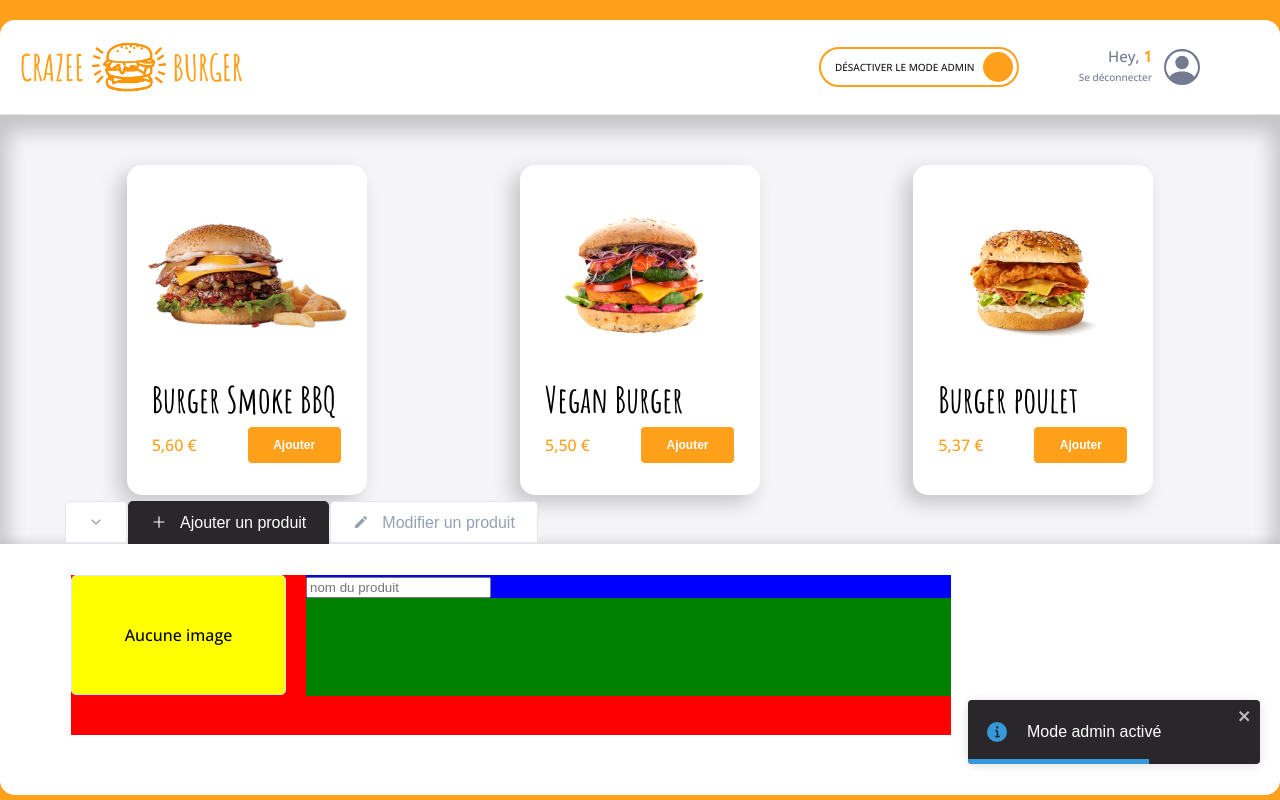
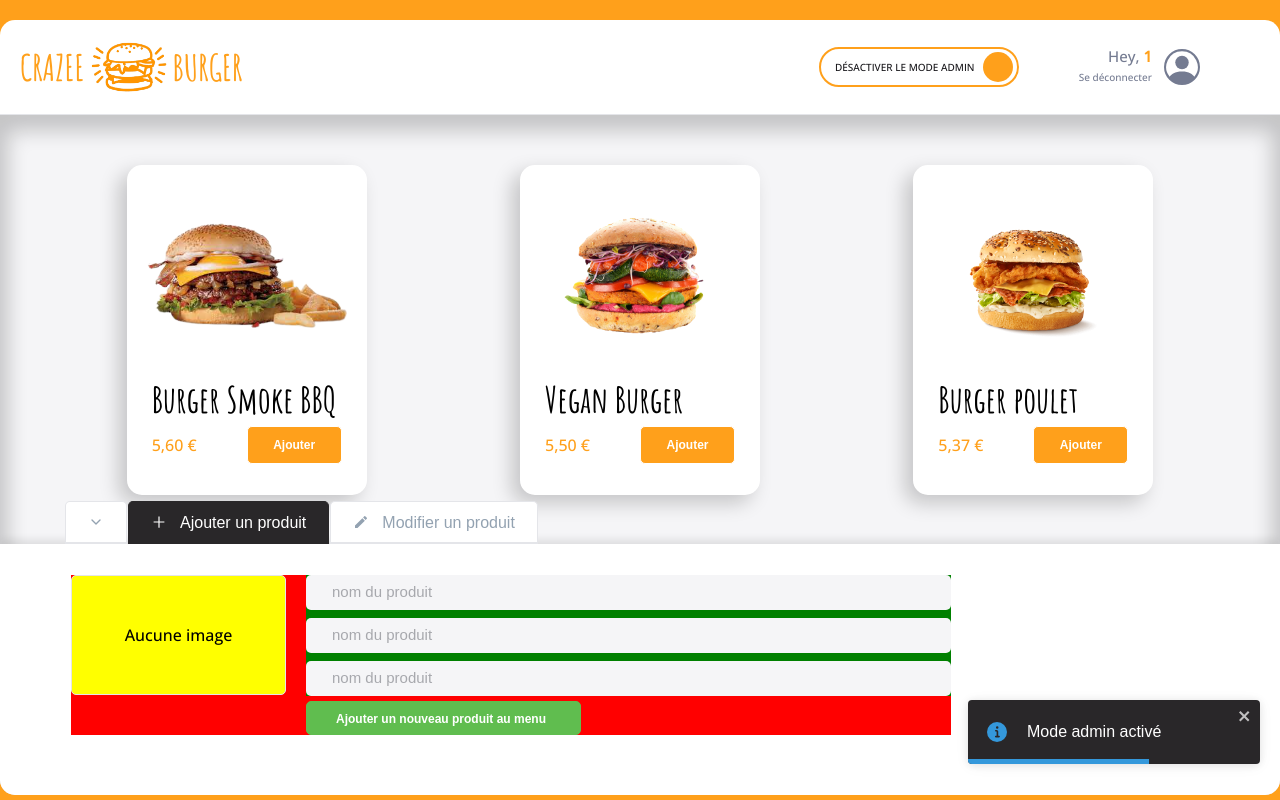
Before and after one commit to Ovgodd/crazee-burger, a React (Create React App) app: page /order/1 in a window 1280 px wide. Both pictures are taken after a click on the label 918 px from the left and 67 px from the top of the page. Built offline with nearby package versions, Linux system fonts and the light colour scheme; grey boxes are pictures that could not be loaded.

Commit message:
💄  F08 > Admin > finishing layout

```diff
--- a/src/components/pages/order/Admin/AdminForm.js
+++ b/src/components/pages/order/Admin/AdminForm.js
@@ -1,5 +1,6 @@
 import React from "react";
 import styled from "styled-components";
+import AdminInputs from "./AdminInputs";
 
 export default function AdminForm() {
   return (
@@ -8,11 +9,7 @@ export default function AdminForm() {
         {/* <img src="" alt="image" /> */}
         <span>Aucune image</span>
       </div>
-      <div className="input-container">
-        <div className="input-component">
-          <input placeholder="nom du produit" />
-        </div>
-      </div>
+      <AdminInputs />
     </AdminFormStyled>
   );
 }
@@ -40,18 +37,4 @@ const AdminFormStyled = styled.div`
     align-items: center;
     justify-content: center;
   }
-  .input-container {
-    background: green;
-    display: flex;
-    flex-direction: column;
-    align-items: flex-start;
-    gap: 8px;
-    width: 645px;
-    height: 121px;
-    margin-left: 20px;
-  }
-  .input-component {
-    background: blue;
-    width: 645px;
-  }
 `;
--- /dev/null
+++ b/src/components/pages/order/Admin/AdminInputs.js
@@ -0,0 +1,25 @@
+import React from "react";
+import styled from "styled-components";
+import AdminAddProduct from "../../../reusable-ui/AdminAddProduct";
+import Input from "./Input";
+
+export default function AdminInputs() {
+  return (
+    <AdminInputsStyled>
+      <Input />
+      <Input />
+      <Input />
+      <AdminAddProduct />
+    </AdminInputsStyled>
+  );
+}
+const AdminInputsStyled = styled.div`
+  background: green;
+  display: flex;
+  flex-direction: column;
+  align-items: flex-start;
+  gap: 8px;
+  width: 645px;
+  height: 121px;
+  margin-left: 20px;
+`;
--- /dev/null
+++ b/src/components/pages/order/Admin/Input.js
@@ -0,0 +1,34 @@
+import React from "react";
+import styled from "styled-components";
+
+export default function Input() {
+  return (
+    <InputStyled>
+      <input placeholder="nom du produit" />
+    </InputStyled>
+  );
+}
+const InputStyled = styled.div`
+  display: flex;
+  flex-direction: row;
+  align-items: center;
+  padding: 8px 16px 8px 24px;
+  box-sizing: border-box;
+  gap: 13px;
+  width: 645px;
+  height: 35px;
+  background: #f5f5f7;
+  border-radius: 5px;
+
+  input {
+    width: 577px;
+    height: 19px;
+    background: #f5f5f7;
+    border: none;
+    ::placeholder {
+      font-weight: 400;
+      font-size: 15px;
+      color: #a7a8ad;
+    }
+  }
+`;
--- /dev/null
+++ b/src/components/reusable-ui/AdminAddProduct.js
@@ -0,0 +1,31 @@
+import React from "react";
+import styled from "styled-components";
+
+export default function AdminAddProduct() {
+  return (
+    <AdminAddProductStyled>
+      Ajouter un nouveau produit au menu
+    </AdminAddProductStyled>
+  );
+}
+const AdminAddProductStyled = styled.button`
+  box-sizing: border-box;
+  display: flex;
+  flex-direction: row;
+  align-items: flex-start;
+  padding: 10px 29px 9px 29px;
+  position: absolute;
+  background: #60bd4f;
+  border: 1px solid #60bd4f;
+  border-radius: 5px;
+  width: 275px;
+  height: 34px;
+  bottom: 0;
+  color: white;
+  font-size: 12px;
+  font-family: "Arial";
+  font-style: normal;
+  font-weight: 700;
+  align-items: center;
+  text-align: center;
+`;
```
